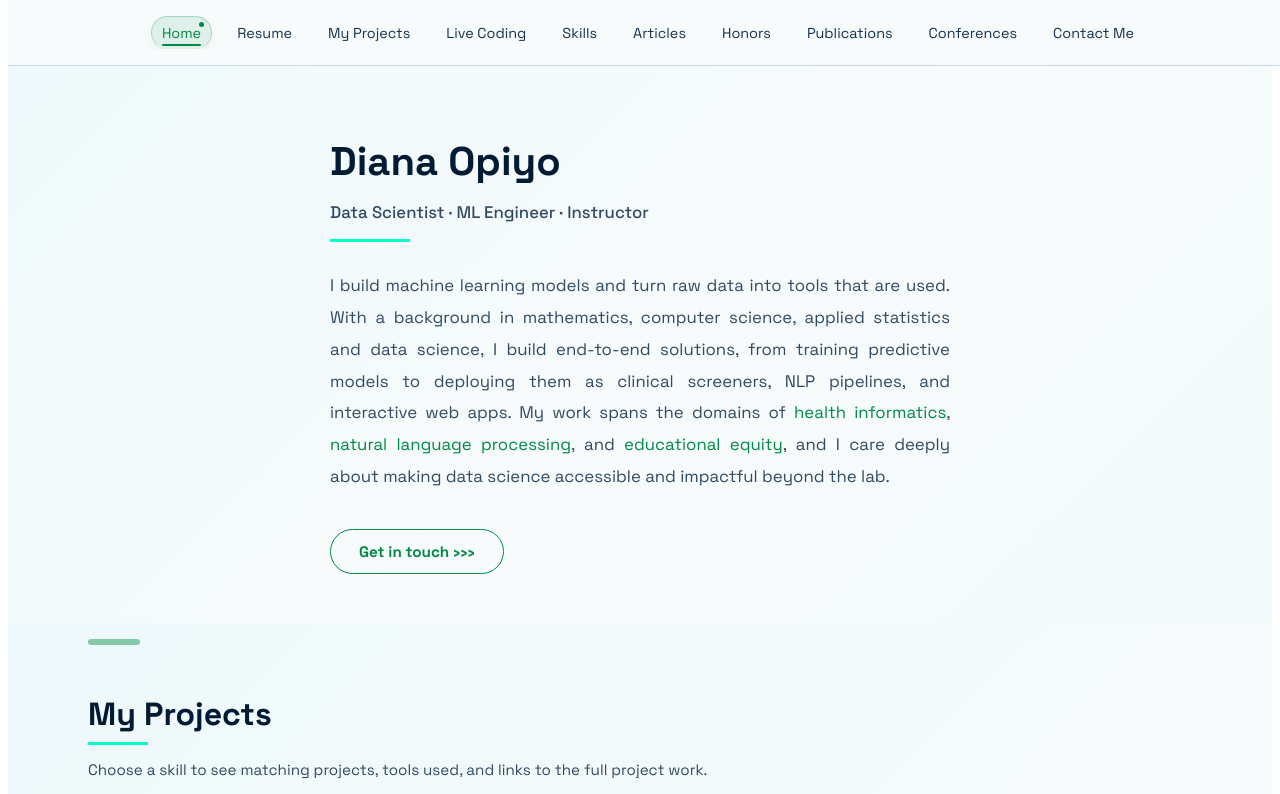
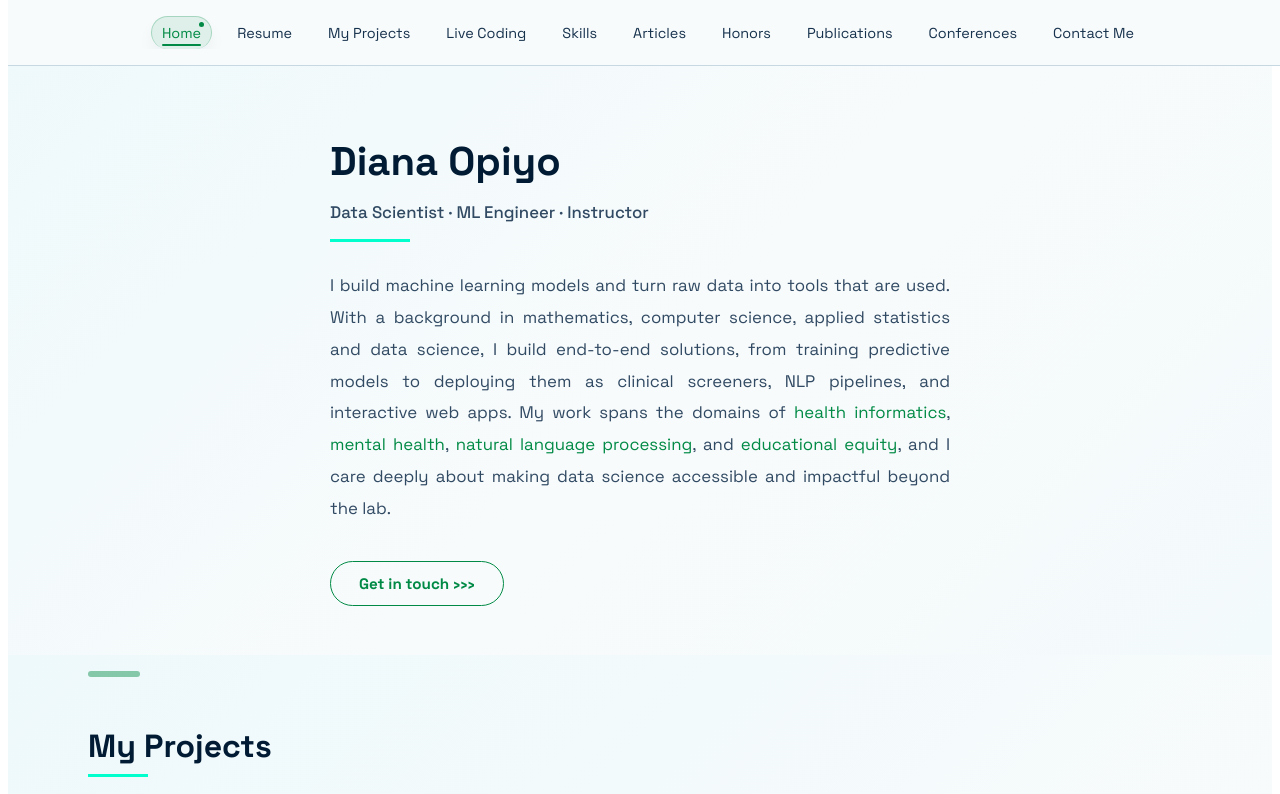
Before and after one commit to kopiyo/my-portfolio, a React (Vite) app: page / in a window 1280 px wide. Shown: the top 794 px of the page. Built offline with nearby package versions, Linux system fonts and the light colour scheme.

Commit message:
Add mental health focus to portfolio intro

```diff
--- a/src/App.jsx
+++ b/src/App.jsx
@@ -883,6 +883,7 @@ function App() {
             from training predictive models to deploying them as clinical screeners,
             NLP pipelines, and interactive web apps. My work spans the domains
             of <span style={{ color: '#00FFCC' }}>health informatics</span>,{' '}
+            <span style={{ color: '#00FFCC' }}>mental health</span>,{' '}
             <span style={{ color: '#00FFCC' }}>natural language processing</span>, and{' '}
             <span style={{ color: '#00FFCC' }}>educational equity</span>,
             and I care deeply about making data science accessible and impactful beyond the lab.
```
